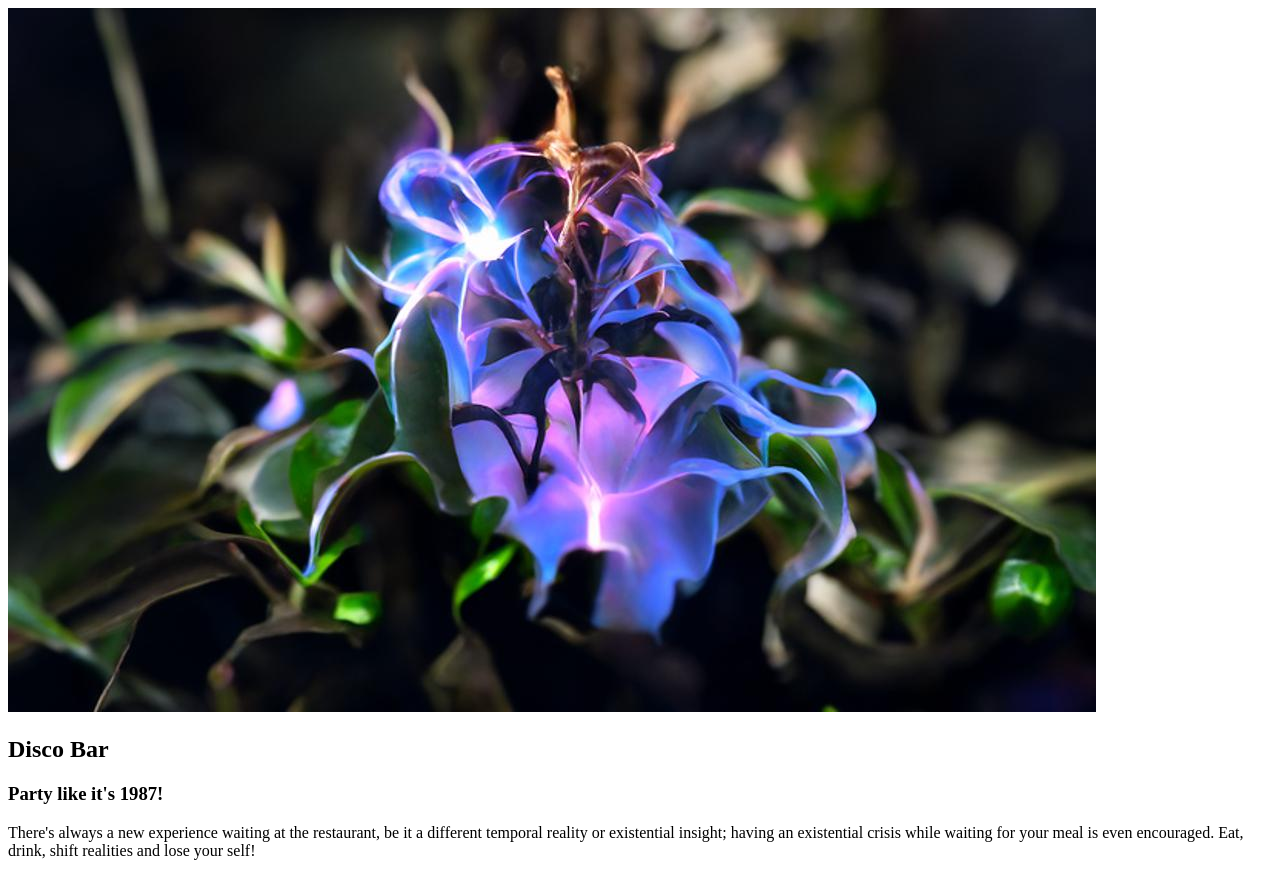
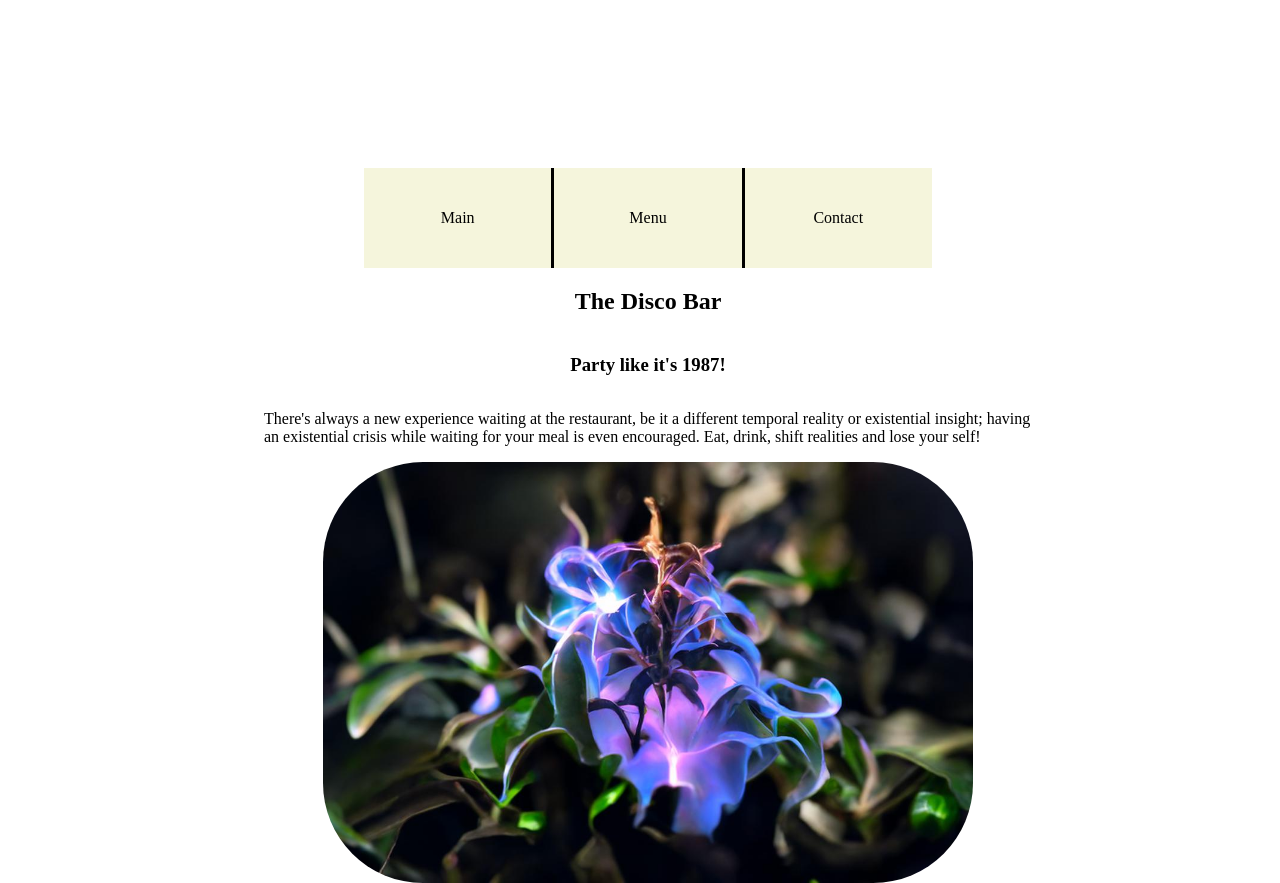
Before and after one commit to fenndev/restaurant-page, a website built with webpack: page dist/index.html in a window 1280 px wide. Built offline with nearby package versions, Linux system fonts and the light colour scheme.

Commit message:
Added tab switching loading ability

```diff
--- a/src/css/style.css
+++ b/src/css/style.css
@@ -0,0 +1,50 @@
+html {
+    height: 100vh;
+    width: 100vw;
+    overflow: hidden;
+}
+
+body{
+    height: 100%;
+    width: 100%;
+    box-sizing: border-box;
+    display: flex;
+    justify-content: center;
+    align-items: center;
+}
+
+#content {
+    height: 60%;
+    width: 60%;
+}
+
+.main-img {
+    width: 650px;
+    border-radius: 100px;
+}
+
+#tabBox {
+    height: 100px;
+    display: flex;
+    justify-content: space-between;
+    align-items: center;
+    margin: 0 100px;
+    background-color: black;
+}
+
+.btn {
+    height: 100%;
+    width: 33%;
+    background-color: beige;
+    display: flex;
+    justify-content: center;
+    align-items: center;
+    cursor: pointer;
+}
+
+#contentBody {
+    display: flex;
+    flex-direction: column;
+    justify-content: center;
+    align-items: center;
+}
--- /dev/null
+++ b/src/js/contact-page.js
@@ -0,0 +1,11 @@
+export default function loadContactPage() {
+    let headline = document.createElement('h2');
+    headline.textContent = "This is Just a Test Sweetie";
+    let tagline = document.createElement('h3');
+    tagline.textContent = "Die, haha!";
+    let copy = document.createElement('p');
+    copy.textContent = "Oh, you're reading this?";
+    contentBody.appendChild(headline);
+    contentBody.appendChild(tagline);
+    contentBody.appendChild(copy);
+};
--- a/src/js/contact.js
+++ /dev/null
@@ -1,3 +0,0 @@
-export default function loadContactPage(contentDiv) {
-
-};
--- /dev/null
+++ b/src/js/createcommonelements.js
@@ -0,0 +1,24 @@
+export default function createCommonElements() {
+    let tabBox = document.createElement('div');
+    tabBox.id = "tabBox";
+    content.appendChild(tabBox);
+    let mainButton = document.createElement('div');
+    let menuButton = document.createElement('div');
+    let contactButton = document.createElement('div');
+    mainButton.id = "mainButton";
+    menuButton.id = "menuButton";
+    contactButton.id = "contactButton";
+    mainButton.classList.add("btn");
+    menuButton.classList.add("btn");
+    contactButton.classList.add("btn");
+    mainButton.textContent = "Main";
+    menuButton.textContent = "Menu";
+    contactButton.textContent = "Contact";
+
+    tabBox.appendChild(mainButton);
+    tabBox.appendChild(menuButton);
+    tabBox.appendChild(contactButton);
+    let contentBody = document.createElement('div');
+    contentBody.id = "contentBody";
+    content.appendChild(contentBody);
+}
--- a/src/js/index.js
+++ b/src/js/index.js
@@ -1,6 +1,23 @@
 import '../css/style.css';
 import pageLoad from './pageload';
+import createCommonElements from './createcommonelements';
+
 
 const pageManager = (() => {
+    createCommonElements();
     pageLoad("main");
+
+    function wipeInnerContent() {
+        contentBody.textContent = "";
+    }
+
+    mainButton.addEventListener('click', () => {
+        wipeInnerContent();
+        pageLoad("main");
+    });
+
+    contactButton.addEventListener('click', () => {
+        wipeInnerContent();
+        pageLoad("contact");
+    });
 })();
--- a/src/js/main-page.js
+++ b/src/js/main-page.js
@@ -1,20 +1,17 @@
 import flowerImage from "../images/flower.jpg";
 
 export default function loadMainPage() {
-    let content = document.createElement('div');
-    content.id = 'content';
-    document.body.appendChild(content);
-    console.log(content)
-    let image = document.createElement('img');
-    image.setAttribute('src', `${flowerImage}`);
     let headline = document.createElement('h2');
-    headline.textContent = "Disco Bar";
+    headline.textContent = "The Disco Bar";
     let tagline = document.createElement('h3');
     tagline.textContent = "Party like it's 1987!";
     let copy = document.createElement('p');
     copy.textContent = "There's always a new experience waiting at the restaurant, be it a different temporal reality or existential insight; having an existential crisis while waiting for your meal is even encouraged. Eat, drink, shift realities and lose your self!";
-    content.appendChild(image);
-    content.appendChild(headline);
-    content.appendChild(tagline);
-    content.appendChild(copy);
+    let image = document.createElement('img');
+    image.setAttribute('src', `${flowerImage}`);
+    image.classList.add('main-img');
+    contentBody.appendChild(headline);
+    contentBody.appendChild(tagline);
+    contentBody.appendChild(copy);
+    contentBody.appendChild(image);
 };
--- a/src/js/pageload.js
+++ b/src/js/pageload.js
@@ -1,7 +1,8 @@
-import loadContactPage from "./contact";
+import loadContactPage from "./contact-page";
 import loadMainPage from "./main-page";
 
 export default function pageLoad(pageName) {
+    console.log(content);
     switch(pageName) {
         case "menu":
             loadMenuPage();
@@ -9,7 +10,7 @@ export default function pageLoad(pageName) {
         case "contact":
             loadContactPage();
             break;
-        case "main":
+        default:
             loadMainPage();
             break;
     }
--- a/webpack.config.js
+++ b/webpack.config.js
@@ -13,6 +13,7 @@ module.exports = {
             title: 'Restaurant Page',
             meta: {viewport: 'width=device-width, initial-scale=1.0'},
             scriptLoading: 'defer',
+            template: './src/html/index.html'
         }),
     ],
     module: {
```
Also changed, not shown: src/html/index.html (added, +11 -0 lines), dist/index.html, dist/main.js, 1 other file.
